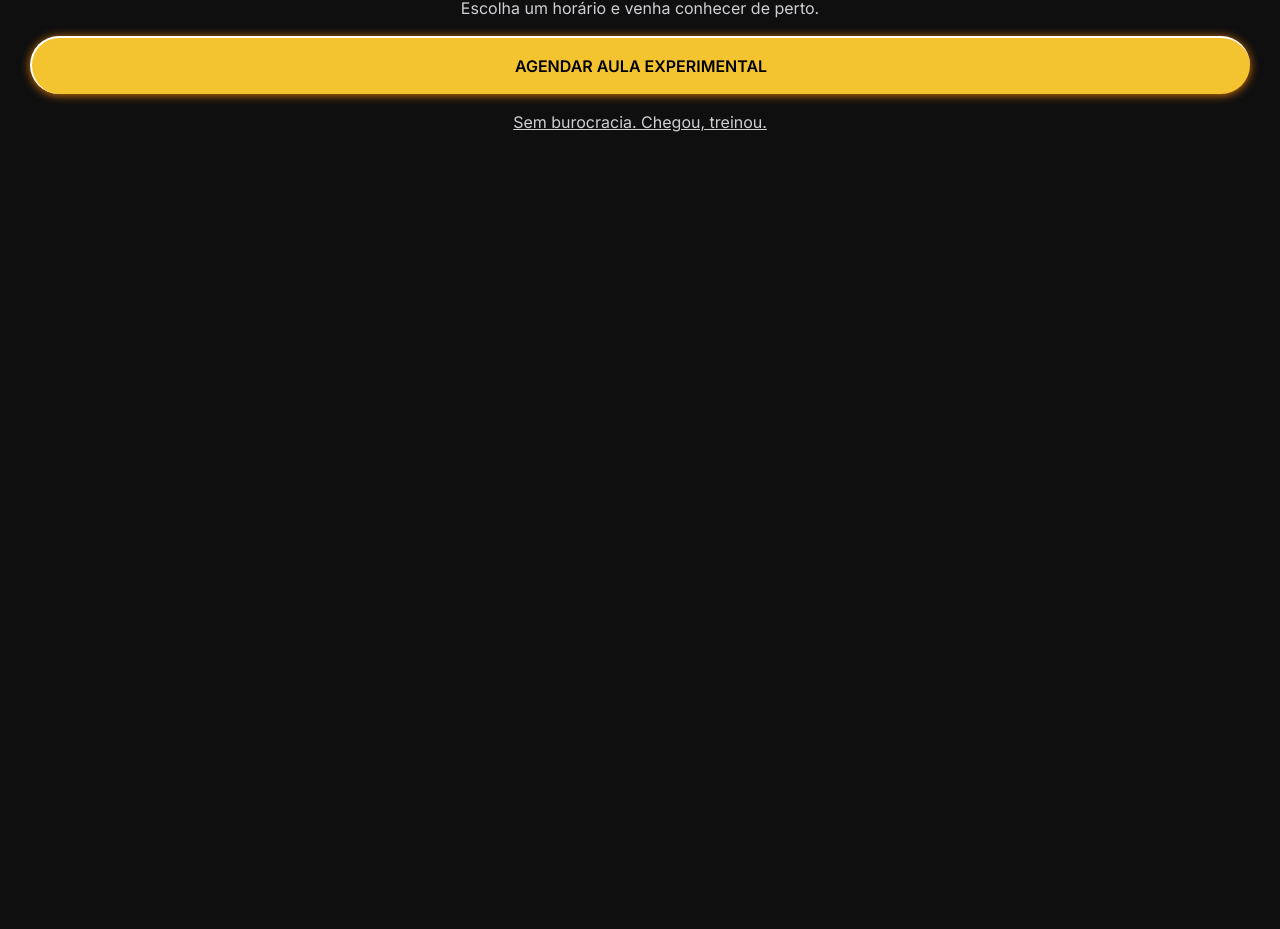
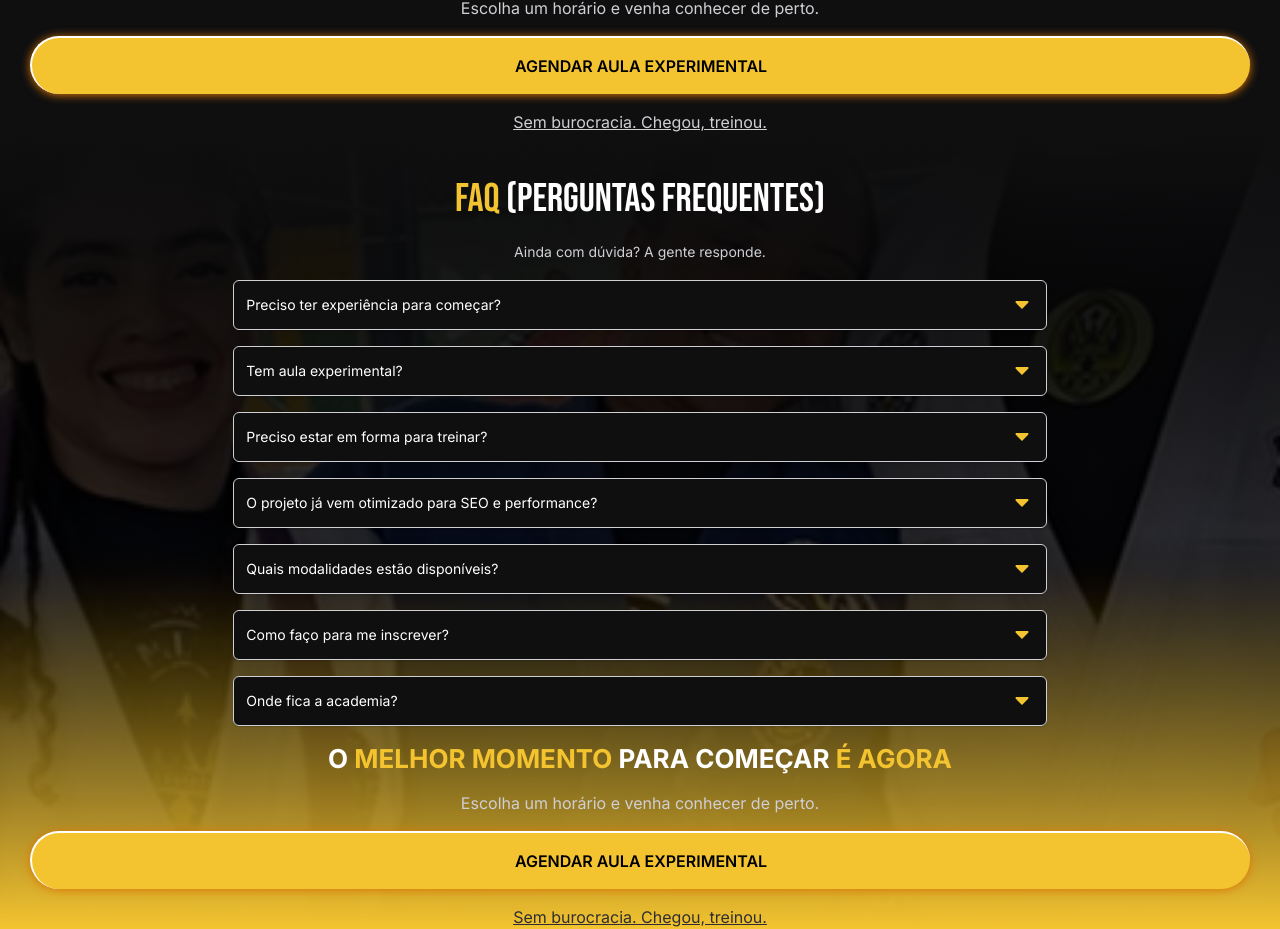
Before and after one commit to ErykOlliver/ironfight, a Next.js app: page / in a window 1280 px wide. Shown: the part 4417-5346 px from the top of the page. Before the commit the page ends 4551 px from the top, so only its background shows below. Built offline with nearby package versions, Linux system fonts and the light colour scheme.

Commit message:
feat: adiciona seção de faq

```diff
--- a/src/app/page.tsx
+++ b/src/app/page.tsx
@@ -5,6 +5,7 @@ import SocialProof from "../components/showcase/social-proof";
 import Modalities from "../components/showcase/modalities";
 import AboutGym from "../components/showcase/about-gym";
 import HoursAndLocation from "../components/showcase/hours-location";
+import Faq from "../components/showcase/faq";
 
 export default function Home() {
   return (
@@ -15,6 +16,7 @@ export default function Home() {
       <Modalities />
       <AboutGym/>
       <HoursAndLocation/>
+      <Faq/>
     </>
   );
 }
--- /dev/null
+++ b/src/components/interface/quest.tsx
@@ -0,0 +1,37 @@
+'use client'
+
+import { TiArrowSortedDown } from 'react-icons/ti'
+
+type QuestProps = {
+    question: string
+    response: string
+    isOpen: boolean
+    onToggle: () => void
+}
+
+export default function Quest({ isOpen, onToggle, question, response }: QuestProps) {
+    return (
+        <div className={`w-full md:w-4/6 select-none h-fit ${isOpen ? "shadow-[0_0_5px] shadow-bronze": "shadow-none"} transition-all duration-100 rounded-md`}>
+            <div
+                className={`flex p-3 rounded-md items-center border-[0.5px] bg-obsidian ${isOpen ? 'border-iron-gold' : 'border-silver'} shadow-xs shadow-black/15 justify-between cursor-pointer`}
+                onClick={onToggle}
+            >
+                <p className='font-inter text-forge-white text-sm'>
+                    {question}
+                </p>
+                <div className='w-fit h-fit'>
+                    <TiArrowSortedDown
+                        size={ 24}
+                        className={`transition-transform duration-100 text-iron-gold ${isOpen ? 'rotate-180' : ''}`}
+                    />
+                </div>
+            </div>
+
+            {isOpen && (
+                <div className='p-3 border border-iron-gold border-t-0 rounded-b-md'>
+                    <p className='font-inter text-silver text-sm '>{response}</p>
+                </div>
+            )}
+        </div>
+    )
+}
--- /dev/null
+++ b/src/components/showcase/faq.tsx
@@ -0,0 +1,74 @@
+'use client'
+
+import React, { useState } from 'react'
+import Quest from '../interface/quest'
+import Link from 'next/link'
+import Image from 'next/image'
+
+const faqs = [
+    {
+        question: 'Preciso ter experiência para começar?',
+        response: 'Não. A maioria dos alunos começa do zero. Você será orientado desde o início, no seu ritmo.'
+    },
+    {
+        question: 'Tem aula experimental?',
+        response: 'Sim. Você pode fazer uma aula experimental e conhecer o ambiente antes de decidir.'
+    },
+    {
+        question: 'Preciso estar em forma para treinar?',
+        response: 'Não. O treino é justamente o caminho pra isso. Você começa como está e evolui com o tempo.'
+    },
+    {
+        question: 'O projeto já vem otimizado para SEO e performance?',
+        response: 'Sim. A estrutura é desenvolvida seguindo boas práticas de performance, organização de código e SEO técnico, garantindo carregamento rápido e base adequada para posicionamento em motores de busca.'
+    },
+    {
+        question: 'Quais modalidades estão disponíveis?',
+        response: 'Jiu-Jitsu (adulto e infantil), Boxe e Treinamento Funcional. Cada uma com foco em evolução física e disciplina.'
+    },
+    {
+        question: 'Como faço para me inscrever?',
+        response: 'É simples. Você pode falar diretamente pelo WhatsApp ou agendar uma aula experimental.'
+    },
+    {
+        question: 'Onde fica a academia?',
+        response: 'Em Nova Vitória, Camaçari – BA. Local de fácil acesso e bem localizado.'
+    }
+]
+
+export default function Faq() {
+    const [openIndex, setOpenIndex] = useState<number | null>(null)
+
+    const handleToggle = (index: number) => {
+        setOpenIndex(prev => (prev === index ? null : index))
+    }
+
+    return (
+        <section className='w-full h-fit flex flex-col gap-4 bg-obsidian items-center relative justify-center'>
+            <div className='w-full h-full absolute bg-linear-to-t from-iron-gold via-black/80 to-obsidian z-1 top-0' />
+            <Image src={'/FAQ.png'} alt='Iron Fight' className=' object-cover' fill />
+            <header className='w-full gap-4 h-fit items-center relative z-2 px-7.5 pt-10 justify-center flex flex-col'>
+                <h1 className='font-bebas-neue text-3xl text-forge-white text-center'><span className='text-iron-gold'>FAQ </span>(Perguntas Frequentes)</h1>
+                <h2 className='font-inter text-md text-silver text-center'>Ainda com dúvida? A gente responde.</h2>
+            </header>
+            <article className='w-full px-7.5 h-fit flex flex-col relative z-2 items-center justify-center gap-4'>
+                {faqs.map((f, index) => (
+                    <Quest
+                        key={index}
+                        question={f.question}
+                        response={f.response}
+                        isOpen={openIndex === index}
+                        onToggle={() => handleToggle(index)}
+                    />
+                ))}
+            </article>
+
+            <article className='w-full gap-4 h-fit flex flex-col items-center px-7.5 z-2 justify-center'>
+                <h1 className='font-inter text-xl text-forge-white uppercase font-bold text-center'>o <span className='text-iron-gold'> melhor momento </span> para começar <span className='text-iron-gold'> é agora</span> </h1>
+                <h2 className='font-inter text-base text-silver text-center'>Escolha um horário e venha conhecer de perto.</h2>
+                <Link href={''} className='bg-iron-gold border-l-2 shadow-[0_1px_10px] shadow-bronze border-t-2 rounded-full text-center w-full font-semibold font-inter border-forge-white p-4 uppercase'>AGENDAR AULA EXPERIMENTAL</Link>
+                <p className='font-inter text-graphite underline text-center'> Sem burocracia. Chegou, treinou.</p>
+            </article>
+        </section>
+    )
+}
```
Also changed, not shown: public/FAQ.png (added).
